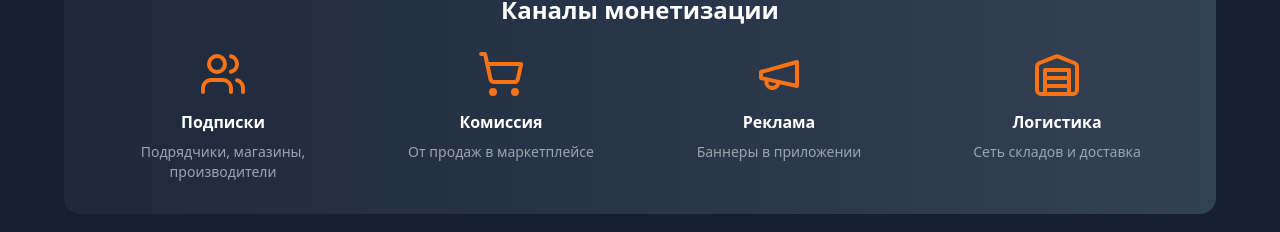
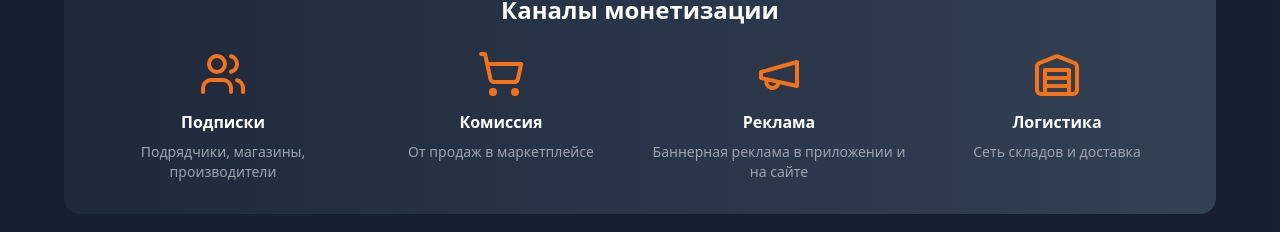
Before and after one commit to pr-poehali-dev/kub-landin-development, a React (Vite) app: page / in a window 1280 px wide. Shown: the part 1272-1504 px from the top of the page. Built offline with nearby package versions, Linux system fonts and the light colour scheme.

Commit message:
Добавить баннерную рекламу

```diff
--- a/src/pages/Index.tsx
+++ b/src/pages/Index.tsx
@@ -162,7 +162,7 @@ const Index = () => {
                 <div className="text-center">
                   <Icon name="Megaphone" size={48} className="text-orange-500 mx-auto mb-3" />
                   <h4 className={`font-semibold mb-2 ${isDarkMode ? 'text-white' : 'text-slate-900'}`}>Реклама</h4>
-                  <p className={`text-sm ${isDarkMode ? 'text-gray-400' : 'text-slate-600'}`}>Баннеры в приложении</p>
+                  <p className={`text-sm ${isDarkMode ? 'text-gray-400' : 'text-slate-600'}`}>Баннерная реклама в приложении и на сайте</p>
                 </div>
                 <div className="text-center">
                   <Icon name="Warehouse" size={48} className="text-orange-500 mx-auto mb-3" />
```
